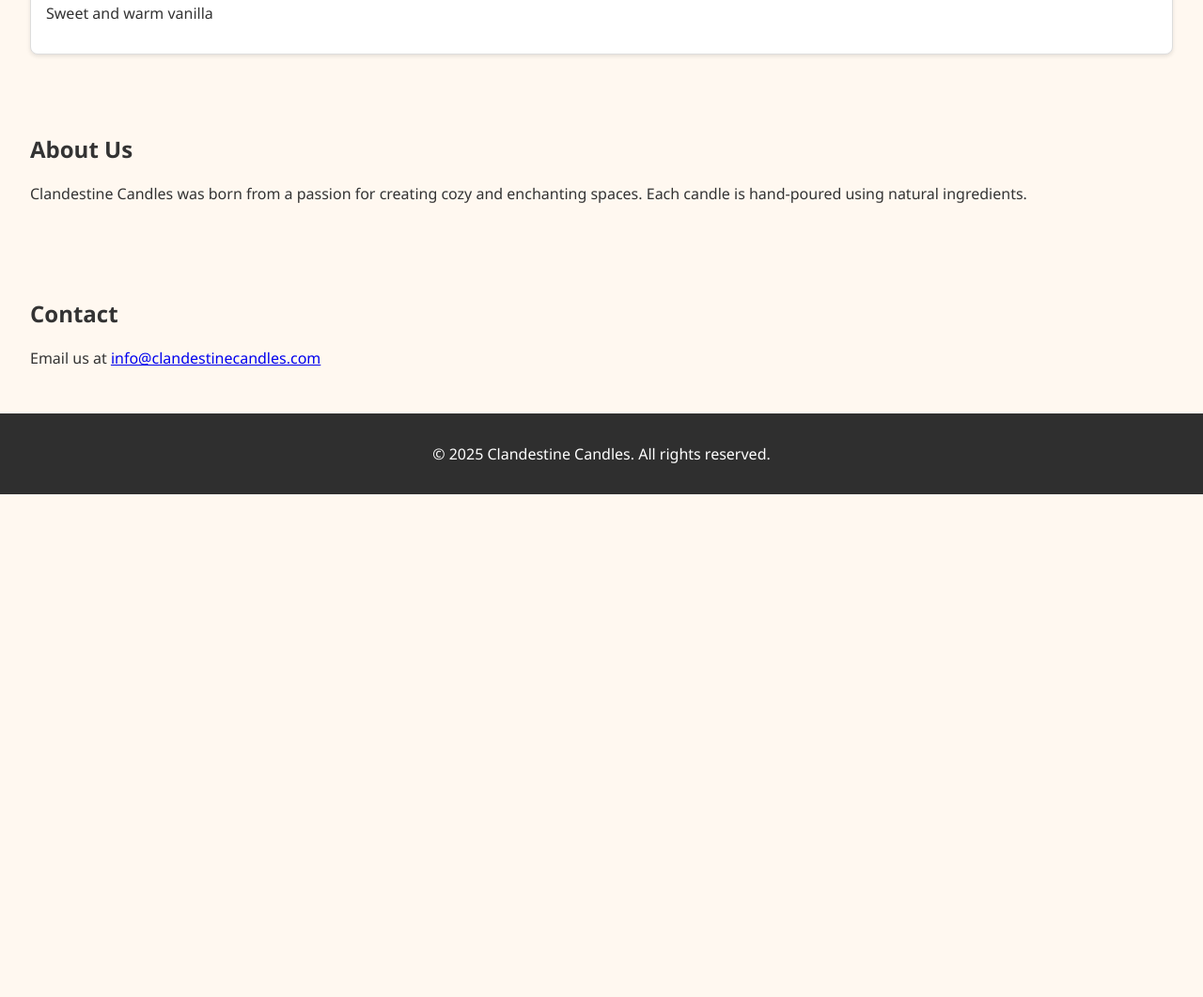
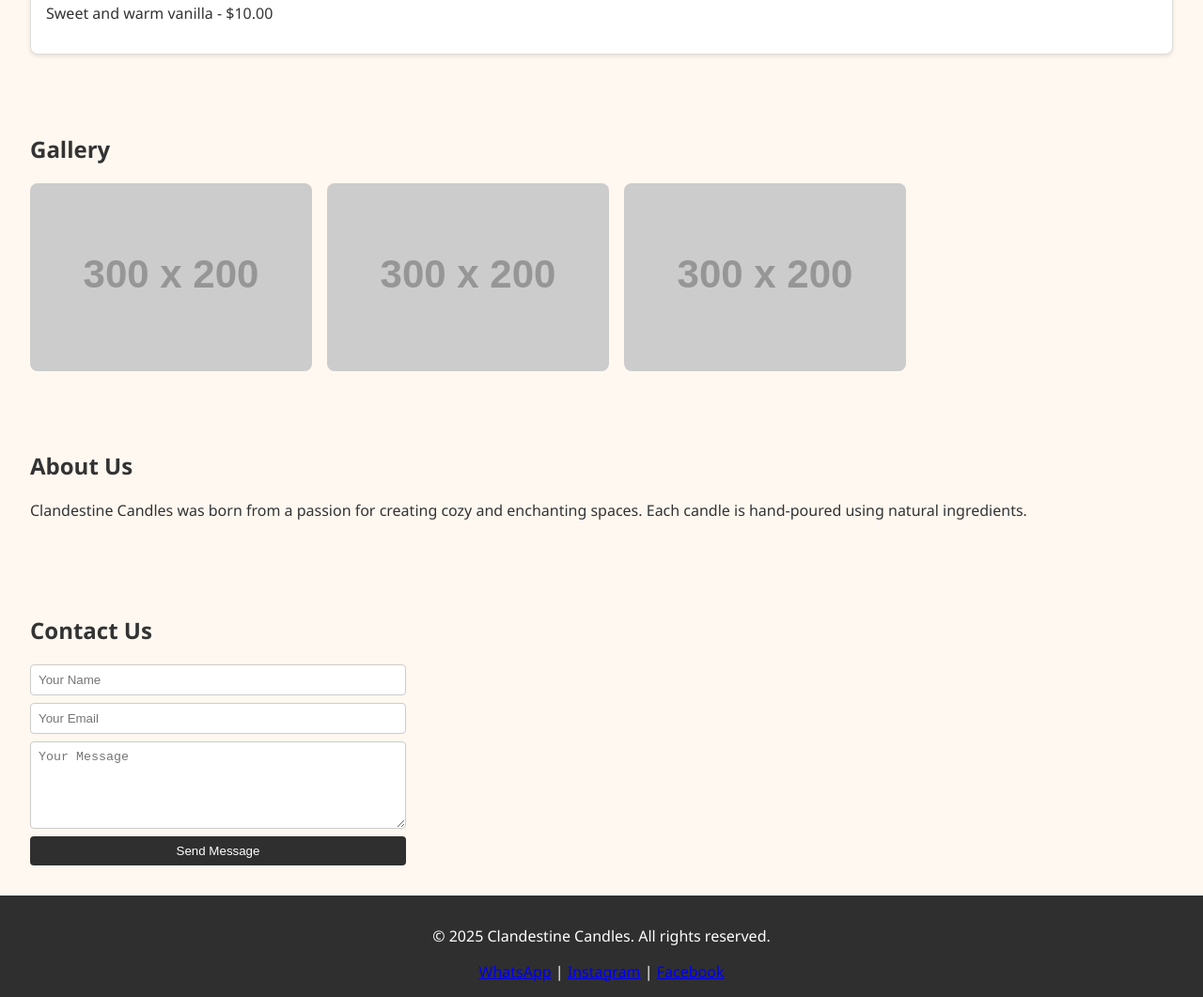
Before and after one commit to VelasClandes/Velas-Clandes, a plain HTML site: page index.html in a window 1280 px wide. Shown: the part 662-1723 px from the top of the page at 94% size. Before the commit the page ends 1188 px from the top, so only its background shows below. Drawn offline with Linux system fonts and the light colour scheme; placeholder pictures from the web are drawn by us.

Commit message:
confirmar cambios

```diff
--- a/index.html
+++ b/index.html
@@ -13,42 +13,67 @@
             <ul>
                 <li><a href="#home">Home</a></li>
                 <li><a href="#products">Products</a></li>
-                <li><a href="#about">About Us</a></li>
+                <li><a href="#gallery">Gallery</a></li>
+                <li><a href="#about">About</a></li>
                 <li><a href="#contact">Contact</a></li>
             </ul>
         </nav>
     </header>
+
     <section id="home">
         <h2>Welcome to Clandestine Candles</h2>
         <p>Handcrafted candles made with love and mystery.</p>
     </section>
+
     <section id="products">
         <h2>Our Products</h2>
         <div class="product-grid">
             <div class="product-card">
                 <h3>Lavender Dreams</h3>
-                <p>Relaxing lavender scent</p>
+                <p>Relaxing lavender scent - $12.00</p>
             </div>
             <div class="product-card">
                 <h3>Midnight Forest</h3>
-                <p>Earthy and grounding</p>
+                <p>Earthy and grounding - $14.00</p>
             </div>
             <div class="product-card">
                 <h3>Vanilla Ember</h3>
-                <p>Sweet and warm vanilla</p>
+                <p>Sweet and warm vanilla - $10.00</p>
             </div>
         </div>
     </section>
+
+    <section id="gallery">
+        <h2>Gallery</h2>
+        <div class="gallery-grid">
+            <img src="https://placehold.co/300x200?text=Candle+1" alt="Candle 1">
+            <img src="https://placehold.co/300x200?text=Candle+2" alt="Candle 2">
+            <img src="https://placehold.co/300x200?text=Candle+3" alt="Candle 3">
+        </div>
+    </section>
+
     <section id="about">
         <h2>About Us</h2>
         <p>Clandestine Candles was born from a passion for creating cozy and enchanting spaces. Each candle is hand-poured using natural ingredients.</p>
     </section>
+
     <section id="contact">
-        <h2>Contact</h2>
-        <p>Email us at <a href="mailto:info@clandestinecandles.com">info@clandestinecandles.com</a></p>
+        <h2>Contact Us</h2>
+        <form>
+            <input type="text" placeholder="Your Name" required>
+            <input type="email" placeholder="Your Email" required>
+            <textarea placeholder="Your Message" rows="5" required></textarea>
+            <button type="submit">Send Message</button>
+        </form>
     </section>
+
     <footer>
         <p>&copy; 2025 Clandestine Candles. All rights reserved.</p>
+        <div class="social">
+            <a href="https://wa.me/1234567890" target="_blank">WhatsApp</a> |
+            <a href="https://instagram.com" target="_blank">Instagram</a> |
+            <a href="https://facebook.com" target="_blank">Facebook</a>
+        </div>
     </footer>
 </body>
 </html>
--- a/styles.css
+++ b/styles.css
@@ -53,3 +53,41 @@ footer {
     text-align: center;
     padding: 1rem;
 }
+
+form {
+    display: flex;
+    flex-direction: column;
+    max-width: 400px;
+    gap: 0.5rem;
+}
+
+form input, form textarea {
+    padding: 0.5rem;
+    border: 1px solid #ccc;
+    border-radius: 4px;
+}
+
+form button {
+    background-color: #2f2f2f;
+    color: white;
+    padding: 0.5rem;
+    border: none;
+    border-radius: 4px;
+    cursor: pointer;
+}
+
+.gallery-grid {
+    display: flex;
+    gap: 1rem;
+    flex-wrap: wrap;
+}
+
+.gallery-grid img {
+    width: 100%;
+    max-width: 300px;
+    border-radius: 8px;
+}
+
+.social {
+    margin-top: 1rem;
+}
```
